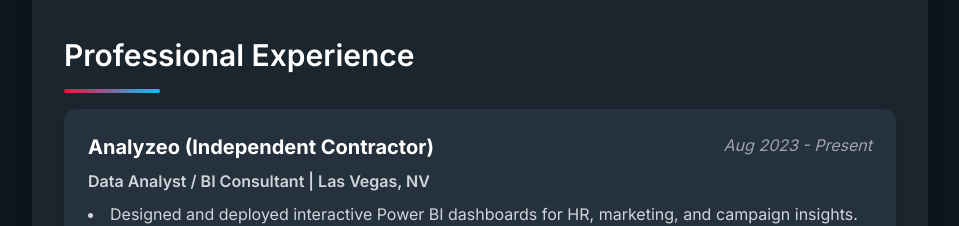
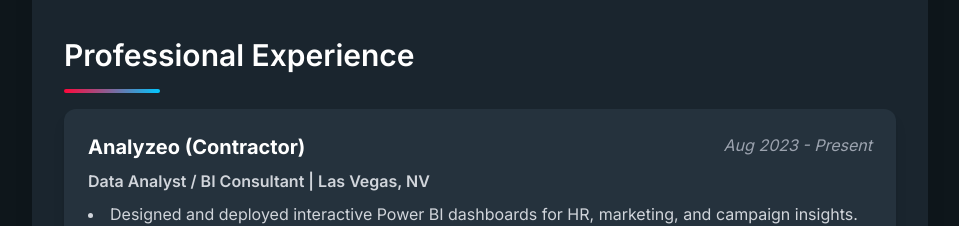
Before and after one commit to markreciopro/hr360analytics, a plain HTML site: page index.html in a window 1280 px wide. Shown: the part 1020-1246 px from the top of the page, without its empty margins (160-1119 px from the left). Drawn offline with nearby package versions, Linux system fonts and the light colour scheme; animation ran at ten frames a second.

Commit message:
Update index.html

```diff
--- a/index.html
+++ b/index.html
@@ -131,7 +131,7 @@
 
                 <div class="mb-8 p-6 bg-[#25323D] rounded-xl shadow-lg">
                     <div class="flex flex-col sm:flex-row justify-between mb-2">
-                        <h3 class="text-xl font-bold text-white">Analyzeo (Independent Contractor)</h3>
+                        <h3 class="text-xl font-bold text-white">Analyzeo (Contractor)</h3>
                         <span class="text-gray-400 italic">Aug 2023 - Present</span>
                     </div>
                     <p class="text-gray-300 font-semibold mb-2">Data Analyst / BI Consultant | Las Vegas, NV</p>
```
